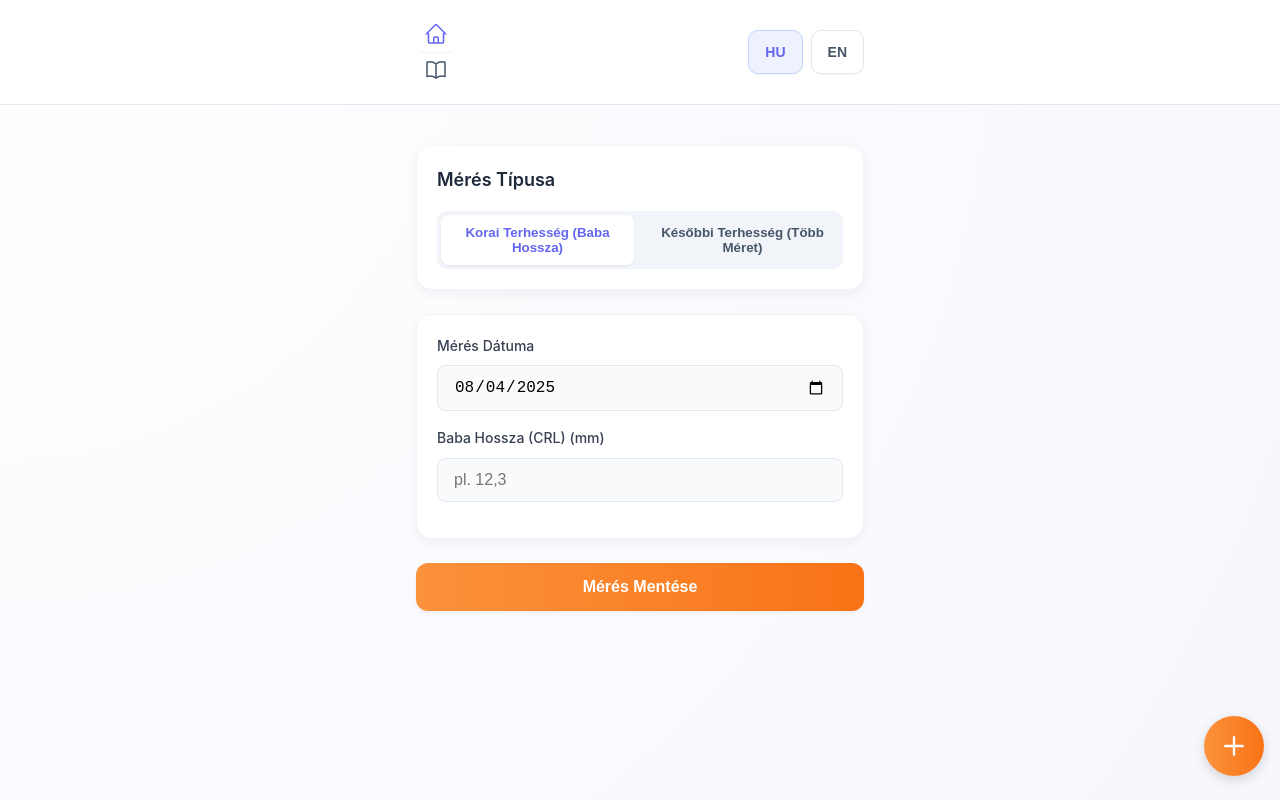
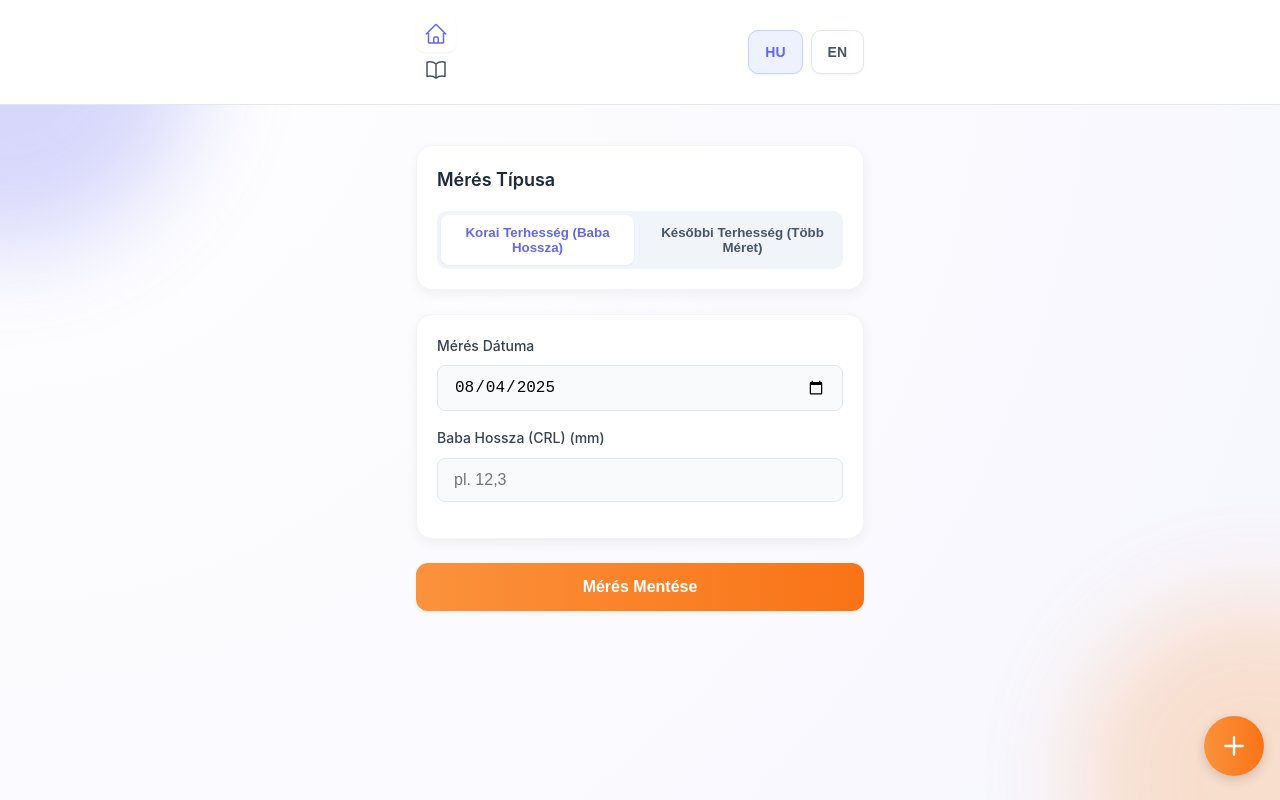
Before and after one commit to reczuprik/pregnancy-tracker, a React (Create React App) app: page / in a window 1280 px wide. Built offline with nearby package versions, Linux system fonts and the light colour scheme.

Commit message:
Add new features and fix bugs

```diff
--- a/src/App.tsx
+++ b/src/App.tsx
@@ -152,9 +152,6 @@ function App() {
       return (
         <>
           <OfficialStatus officialMeasurement={state.officialMeasurement} />
-          <div className="btn-group">
-            <button onClick={() => dispatch({ type: 'SHOW_FORM' })} className="btn btn-primary btn-full">{t('navigation.measurement')}</button>
-          </div>
         </>
       );
     }
@@ -187,6 +184,10 @@ function App() {
     <Router>
       <div className="app">
         <Header language={state.language} onLanguageChange={handleLanguageChange} />
+        <div className="background-blobs">
+          <div className="blob blob-1"></div>
+          <div className="blob blob-2"></div>
+        </div>
         <main className="app-main">
           <Routes>
             <Route path="/" element={renderMainView()} />
--- a/src/components/history/GrowthChart.tsx
+++ b/src/components/history/GrowthChart.tsx
@@ -90,6 +90,7 @@ const GrowthChart: React.FC<GrowthChartProps> = ({ measurements, parameter, offi
   };
 
   // --- END: THE FINAL, CORRECT DYNAMIC DATA CALCULATION ---
+   // ✨ NEW: Custom plugin to draw the "River of Normal" label directly on the chart
   const riverLabelPlugin = {
       id: 'riverLabel',
       afterDraw: (chart: any) => {
@@ -106,6 +107,7 @@ const GrowthChart: React.FC<GrowthChartProps> = ({ measurements, parameter, offi
           ctx.restore();
       }
   };
+
   const chartData = {
     // We no longer use 'labels' for a linear scale, the 'x' values in the data are used instead.
     datasets: [
@@ -231,7 +233,7 @@ const GrowthChart: React.FC<GrowthChartProps> = ({ measurements, parameter, offi
 
   return (
       <div style={{ position: 'relative', height: '400px', marginTop: '20px' }}>
-        <Line options={options} data={chartData} />
+        <Line options={options} data={chartData} plugins={[riverLabelPlugin]} />
       </div>
   )
 
--- a/src/styles/layout.css
+++ b/src/styles/layout.css
@@ -6,6 +6,10 @@
   flex-direction: column;
   max-width: 100vw;
   overflow-x: hidden;
+  /* ✨ FIX: Establish a stacking context and make background transparent */
+  position: relative;
+  background-color: transparent; /* Allows blobs to be visible behind it */
+  z-index: 1; /* Ensures it's on top of the blobs */
 }
 
 .app-main {
@@ -42,3 +46,42 @@
   flex-grow: 1; /* Allows nav to sit on the left */
 
 }
+
+/* ✨ NEW: Abstract Background Shapes */
+
+/* ✨ NEW: Abstract Background Shapes */
+.background-blobs {
+  position: fixed;
+  top: 0;
+  left: 0;
+  width: 100%;
+  height: 100%;
+  z-index: 0;
+  overflow: hidden;
+  pointer-events: none;
+}
+
+.blob {
+  position: absolute;
+  border-radius: 50%;
+  /* ✨ FIX: Reduced the blur radius to a more visible level */
+  filter: blur(50px);
+  /* ✨ FIX: Increased opacity to make the color more present */
+  opacity: 0.25;
+}
+
+.blob-1 {
+  width: 400px;
+  height: 400px;
+  top: -150px;
+  left: -200px;
+  background-color: var(--color-primary); /* Rich Indigo */
+}
+
+.blob-2 {
+  width: 350px;
+  height: 350px;
+  bottom: -150px;
+  right: -150px;
+  background: var(--color-accent-start); /* Warm Coral */
+}
```
Also changed, not shown: src/components/common/Navigation.tsx (deleted, +0 -34 lines). Lines whose indentation alone changed are shown as unchanged.
